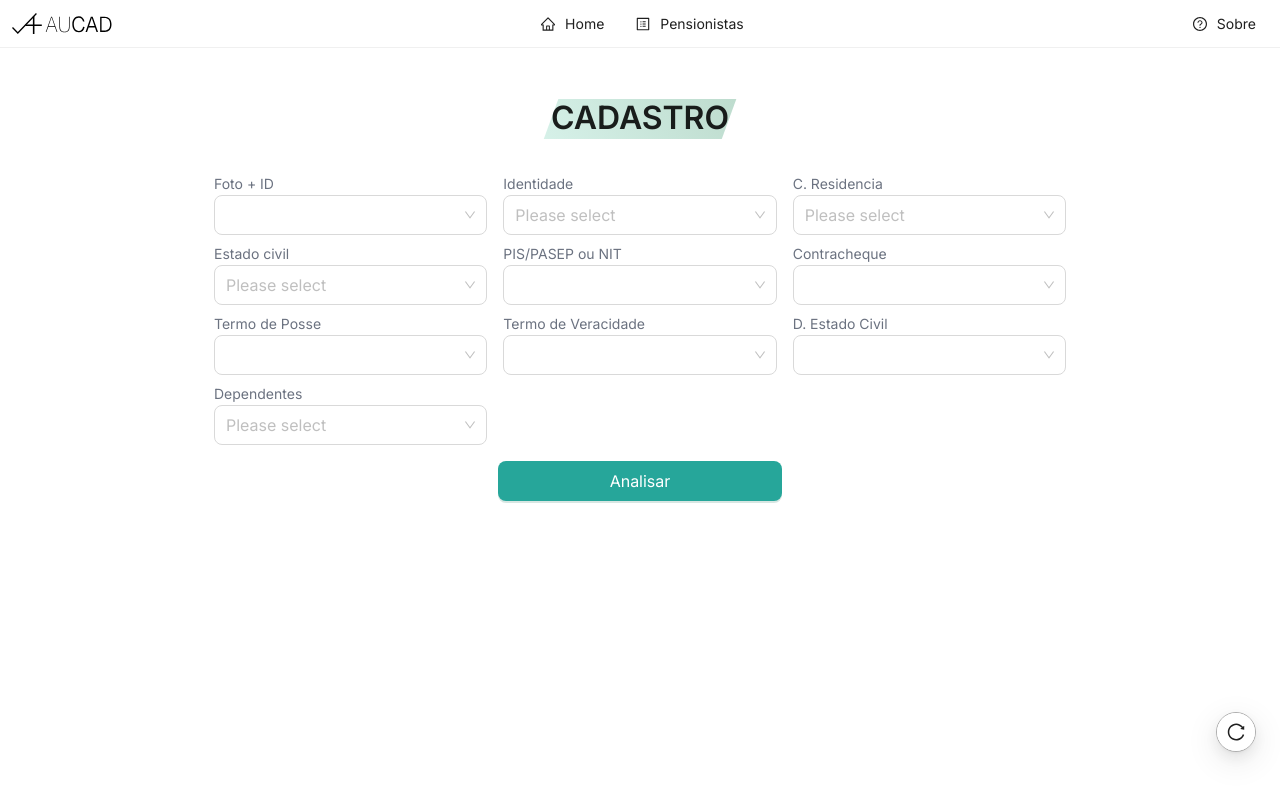
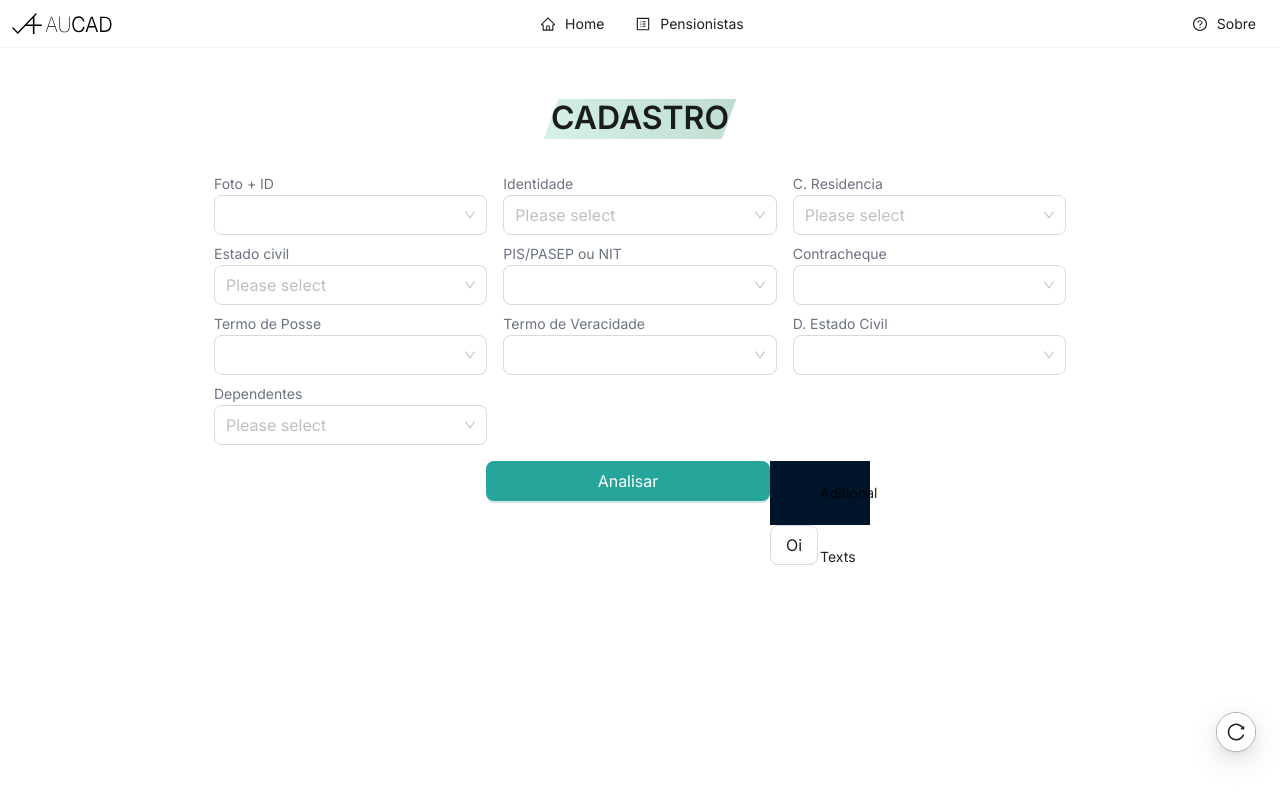
Before and after one commit to secretindex/aucad, a React (Vite) app: page / in a window 1280 px wide. Built offline with nearby package versions, Linux system fonts and the light colour scheme.

Commit message:
attempt to implement an aditional feature

```diff
--- /dev/null
+++ b/src/components/SubComponents/AditionalRejectText.tsx
@@ -0,0 +1,14 @@
+import { Button, Layout } from "antd"
+
+const { Header } = Layout
+
+const AditionalRejectText = () => {
+  return (
+    <div className="w-6 h-6 rounded-md">
+      <Header>Aditional Texts</Header>
+      <Button>Oi</Button>
+    </div>
+  )
+}
+
+export default AditionalRejectText
--- a/src/components/TextModal.tsx
+++ b/src/components/TextModal.tsx
@@ -1,12 +1,12 @@
 import { useContext, useState, BaseSyntheticEvent } from "react"
-import { Button, Modal, message } from "antd"
-import { Input } from "antd"
+import { Button, Modal, message, Input } from "antd"
 import { TextFieldContext } from "../contexts/TextfieldContext"
 import { CopyOutlined } from "@ant-design/icons"
 import EndText from "../utils/endTextGen"
 import { SecondCheckboxContext } from "../contexts/SecondCheckboxContext"
 import { PensionerContext } from "../contexts/PensionerContext"
 import { Category } from "./ActiveRegister"
+import AditionalRejectText from "./SubComponents/AditionalRejectText"
 
 const { TextArea } = Input
 
@@ -20,6 +20,7 @@ const TextModal: React.FC<TextModalProps> = ({ category }) => {
   const globalDocs = useContext(SecondCheckboxContext)
   const penDocs = useContext(PensionerContext)
   const text = textField!.text
+  // const textAreaRef = useRef<TextAreaRef | null>(null)
 
   const [_messageApi, contextHolder] = message.useMessage()
 
@@ -48,7 +49,11 @@ const TextModal: React.FC<TextModalProps> = ({ category }) => {
   }
 
   const handleTextFieldChange = (e: BaseSyntheticEvent) => {
-    console.log(e.target.value)
+    // const textArea = textAreaRef.current!.resizableTextArea!.textArea
+    // const textRect = textArea.getBoundingClientRect()
+
+    // console.log(textRect)
+
     textField?.setText(e.target.value)
   }
 
@@ -56,7 +61,6 @@ const TextModal: React.FC<TextModalProps> = ({ category }) => {
     navigator.clipboard
       .writeText(text)
       .then(() => {
-        // info()
         message.success("Text copied to clipboard!")
       })
       .catch(() => {
@@ -70,6 +74,7 @@ const TextModal: React.FC<TextModalProps> = ({ category }) => {
       <Button type="primary" className="w-2/6" onClick={showModal}>
         Analisar
       </Button>
+      <AditionalRejectText></AditionalRejectText>
       <Modal
         title="Mensagem de Recusa"
         open={isModalOpen}
@@ -79,14 +84,14 @@ const TextModal: React.FC<TextModalProps> = ({ category }) => {
       >
         <TextArea
           aria-multiline
-          value={text.trim()}
+          value={text}
           onChange={handleTextFieldChange}
           style={{ height: "400px", resize: "none" }}
         ></TextArea>
         <Button
           icon={<CopyOutlined />}
           onClick={handleCopy}
-          className="absolute p-2 right-8 bottom-10"
+          className="absolute p-2 right-9 bottom-11"
         ></Button>
       </Modal>
     </>
```
